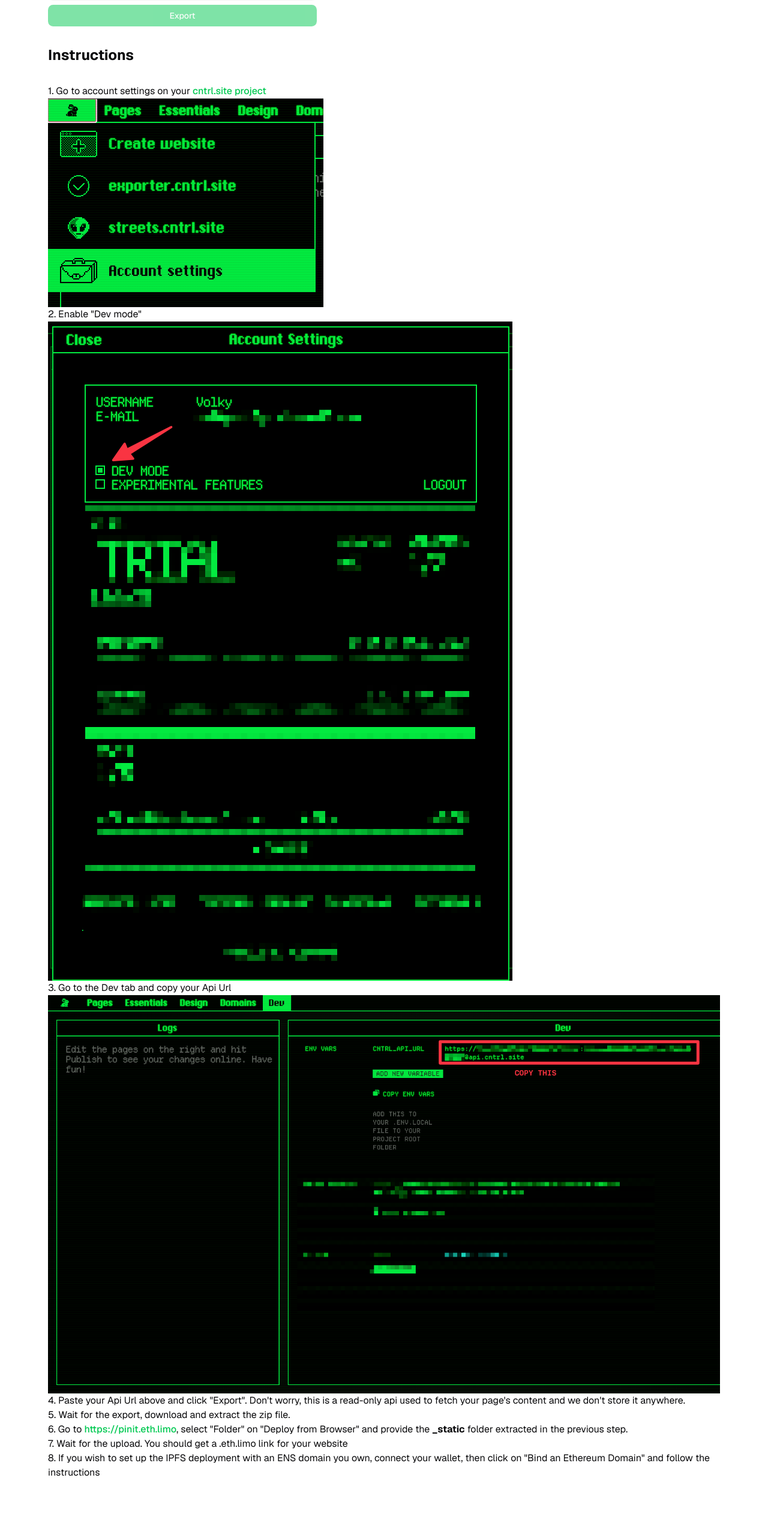
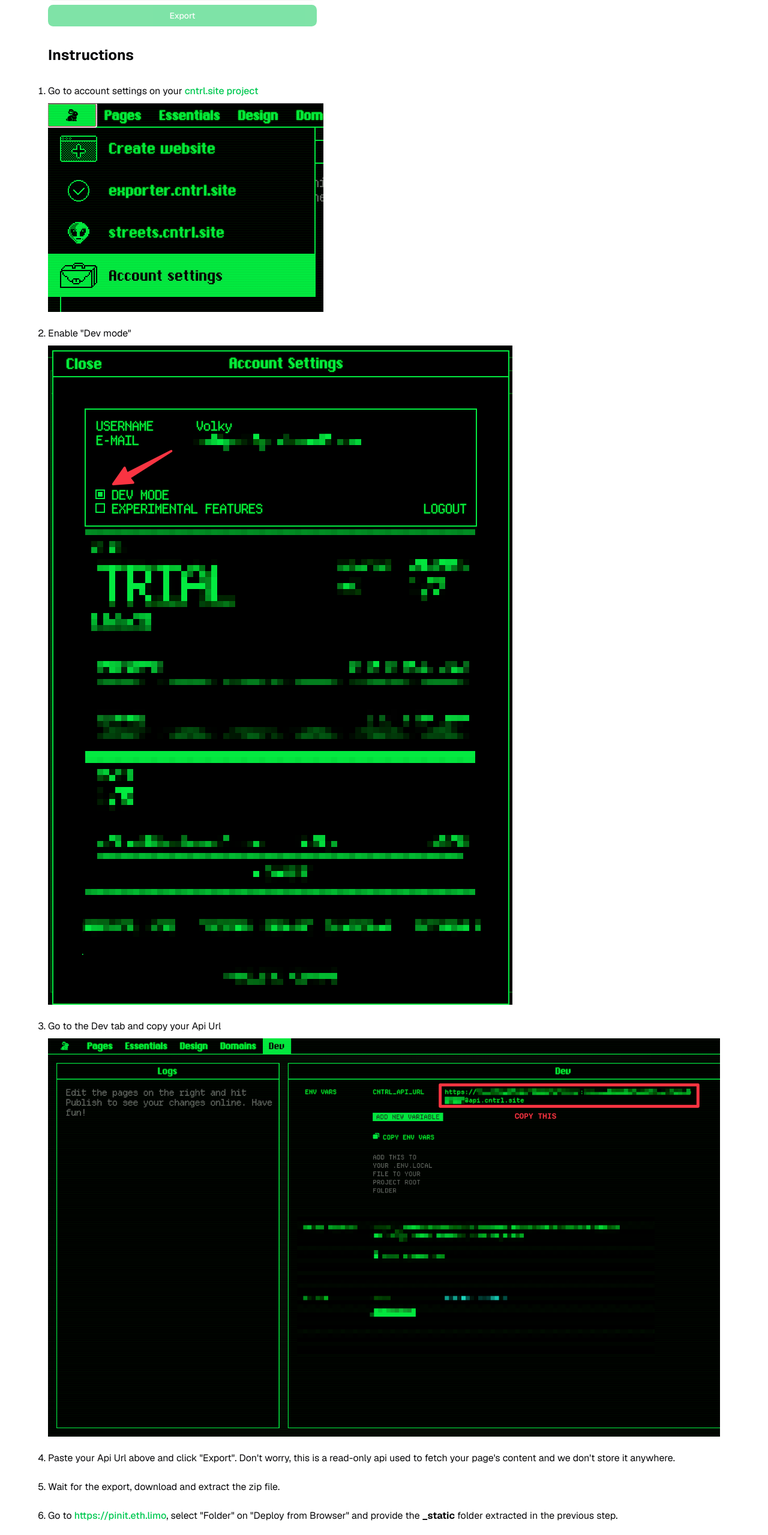
Before and after one commit to volkyeth/cntrl-exporter, a Next.js app in the folder packages/webapp/: page / in a window 1280 px wide. Shown: the part 238-2797 px from the top of the page at 60% size. Built offline with nearby package versions, Linux system fonts and the light colour scheme.

Commit message:
style(webapp): improve instructions formatting

```diff
--- a/packages/webapp/app/page.tsx
+++ b/packages/webapp/app/page.tsx
@@ -13,9 +13,9 @@
         <Exporter />
         <h2 className="font-bold text-2xl">Instructions</h2>
 
-        <ol>
+        <ol className="flex flex-col gap-6 list-decimal">
           <li>
-            1. Go to account settings on your{" "}
+            Go to account settings on your{" "}
             <Button variant={"link"} className="inline text-base p-0" asChild>
               <a
                 href="https://app.cntrl.site/"
@@ -25,24 +25,28 @@
                 cntrl.site project
               </a>
             </Button>
-            <Image src={accountSettings} alt="Opening account settings" />
+            <Image
+              src={accountSettings}
+              className="mt-2"
+              alt="Opening account settings"
+            />
           </li>
           <li>
-            2. Enable &quot;Dev mode&quot;
-            <Image src={devMode} alt="Enabling Dev mode" />
+            Enable &quot;Dev mode&quot;
+            <Image src={devMode} className="mt-2" alt="Enabling Dev mode" />
           </li>
           <li>
-            3. Go to the Dev tab and copy your Api Url
-            <Image src={apiUrl} alt="Copying api Url" />
+            Go to the Dev tab and copy your Api Url
+            <Image src={apiUrl} className="mt-2" alt="Copying api Url" />
           </li>
           <li>
-            4. Paste your Api Url above and click &quot;Export&quot;. Don&apos;t
+            Paste your Api Url above and click &quot;Export&quot;. Don&apos;t
             worry, this is a read-only api used to fetch your page&apos;s
             content and we don&apos;t store it anywhere.
           </li>
-          <li>5. Wait for the export, download and extract the zip file.</li>
+          <li>Wait for the export, download and extract the zip file.</li>
           <li>
-            6. Go to{" "}
+            Go to{" "}
             <Button variant={"link"} className="inline text-base p-0" asChild>
               <a
                 href="https://pinit.eth.limo"
@@ -57,11 +61,11 @@
             previous step.
           </li>
           <li>
-            7. Wait for the upload. You should get a .eth.limo link for your
+            Wait for the upload. You should get a .eth.limo link for your
             website
           </li>
           <li>
-            8. If you wish to set up the IPFS deployment with an ENS domain you
+            If you wish to set up the IPFS deployment with an ENS domain you
             own, connect your wallet, then click on &quot;Bind an Ethereum
             Domain&quot; and follow the instructions
           </li>
```
